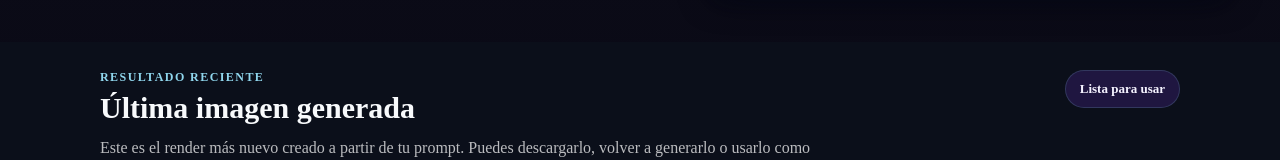
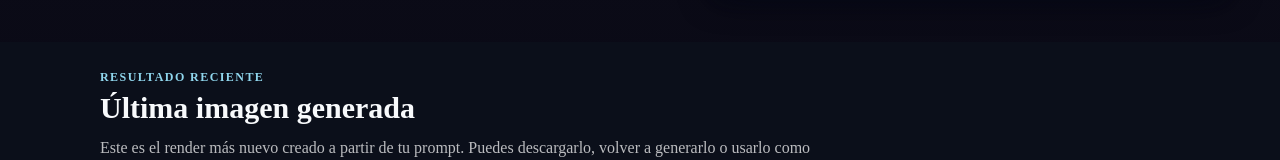
Before and after one commit to EdyBeingolea/AS241S5_AEJ_03-fe, an Angular app: page / in a window 1280 px wide. Shown: the part 528-688 px from the top of the page. Built offline with nearby package versions, Linux system fonts and the light colour scheme.

Commit message:
feat: remove result badge and adjust gallery inner width for improved layout

```diff
--- a/src/app/layout/body/body.html
+++ b/src/app/layout/body/body.html
@@ -33,7 +33,6 @@
                 <p class="result-description">Este es el render más nuevo creado a partir de tu prompt. Puedes
                     descargarlo, volver a generarlo o usarlo como base para una nueva idea.</p>
             </div>
-            <div class="result-badge">Lista para usar</div>
         </div>
         <div class="result-frame">
             <ng-container *ngIf="generatedImages.length > 0; else emptyResult">
--- a/src/app/layout/body/body.scss
+++ b/src/app/layout/body/body.scss
@@ -369,7 +369,7 @@
 	.result-notes { grid-template-columns: 1fr; }
 }
 
-.gallery-inner { max-width: 1200px; margin: 0 auto; padding: 0 20px; }
+.gallery-inner { max-width: 1250px; margin: 0 auto; padding: 0 20px; }
 
 .gallery-title {
 	color: #fff;
```
